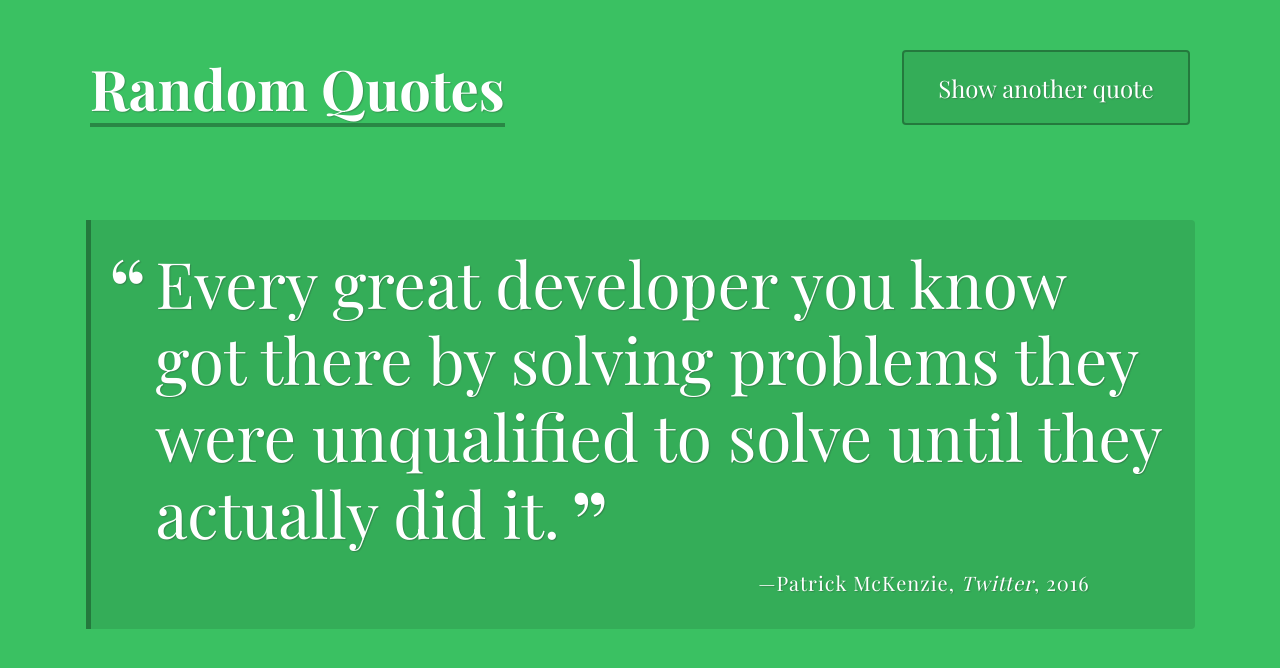
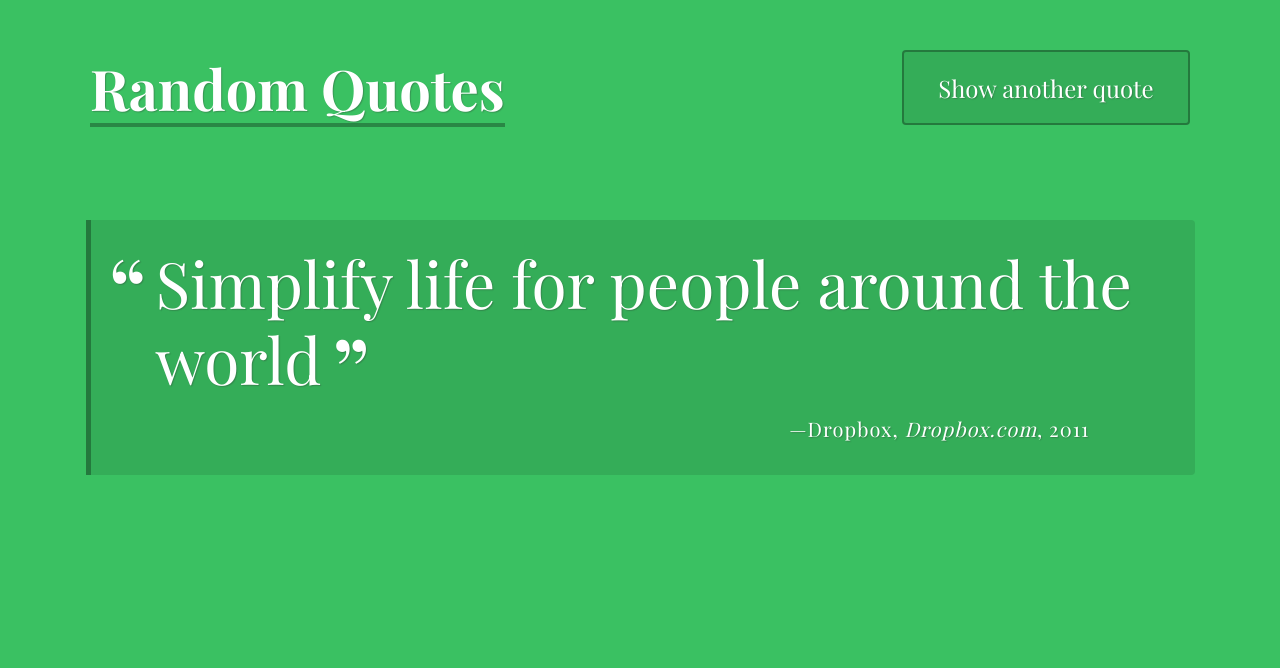
Before and after one commit to Mizkos/techdegree-project-3, a plain HTML site: page index.html in a window 1280 px wide. Drawn offline with nearby package versions, Linux system fonts and the light colour scheme; a web font is replaced by a local one.

Commit message:
Updating homepage quote
Not sure if we are meant to change this example, but updating for consistency.

```diff
--- a/index.html
+++ b/index.html
@@ -16,8 +16,8 @@
 
     <div class="container">
       <div id="quote-box" class="quote-box">
-        <p class="quote">Every great developer you know got there by solving problems they were unqualified to solve until they actually did it.</p>
-        <p class="source">Patrick McKenzie<span class="citation">Twitter</span><span class="year">2016</span></p>
+        <p class="quote">Simplify life for people around the world</p>
+        <p class="source">Dropbox<span class="citation">Dropbox.com</span><span class="year">2011</span></p>
       </div>
     </div>
 
```
